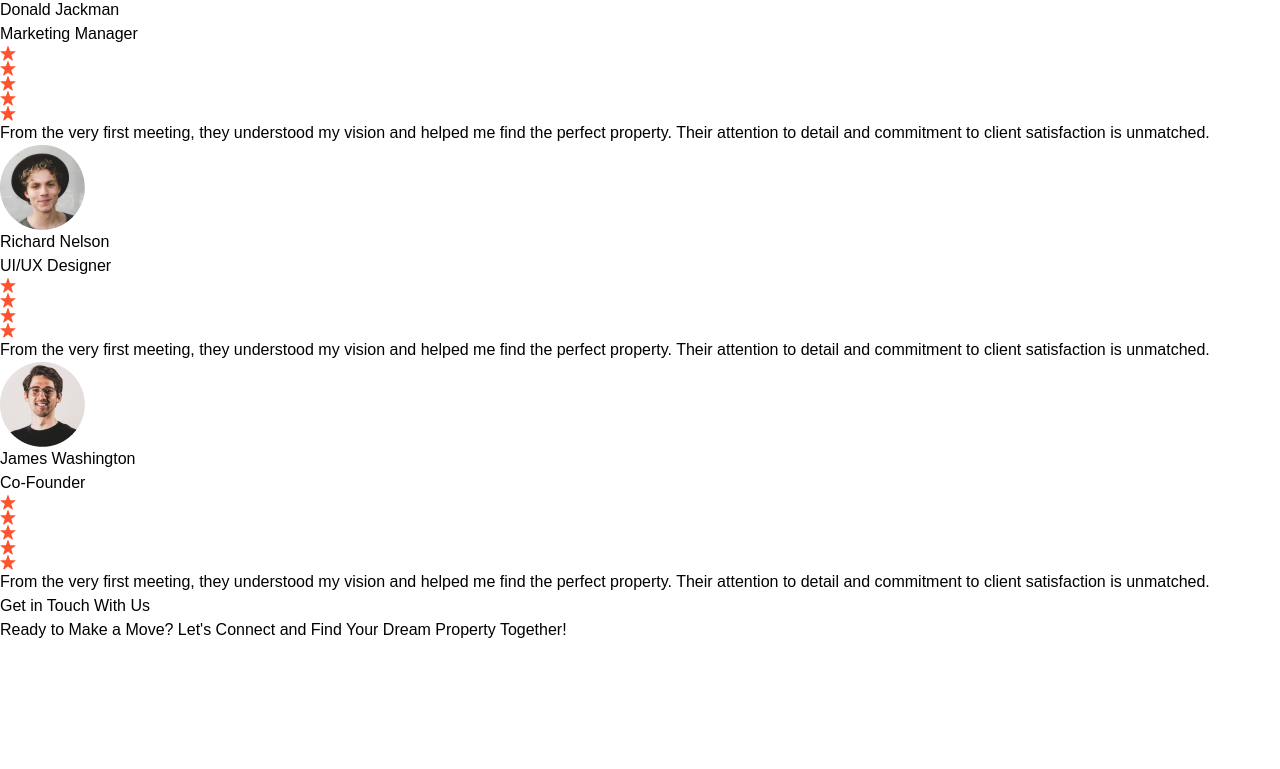
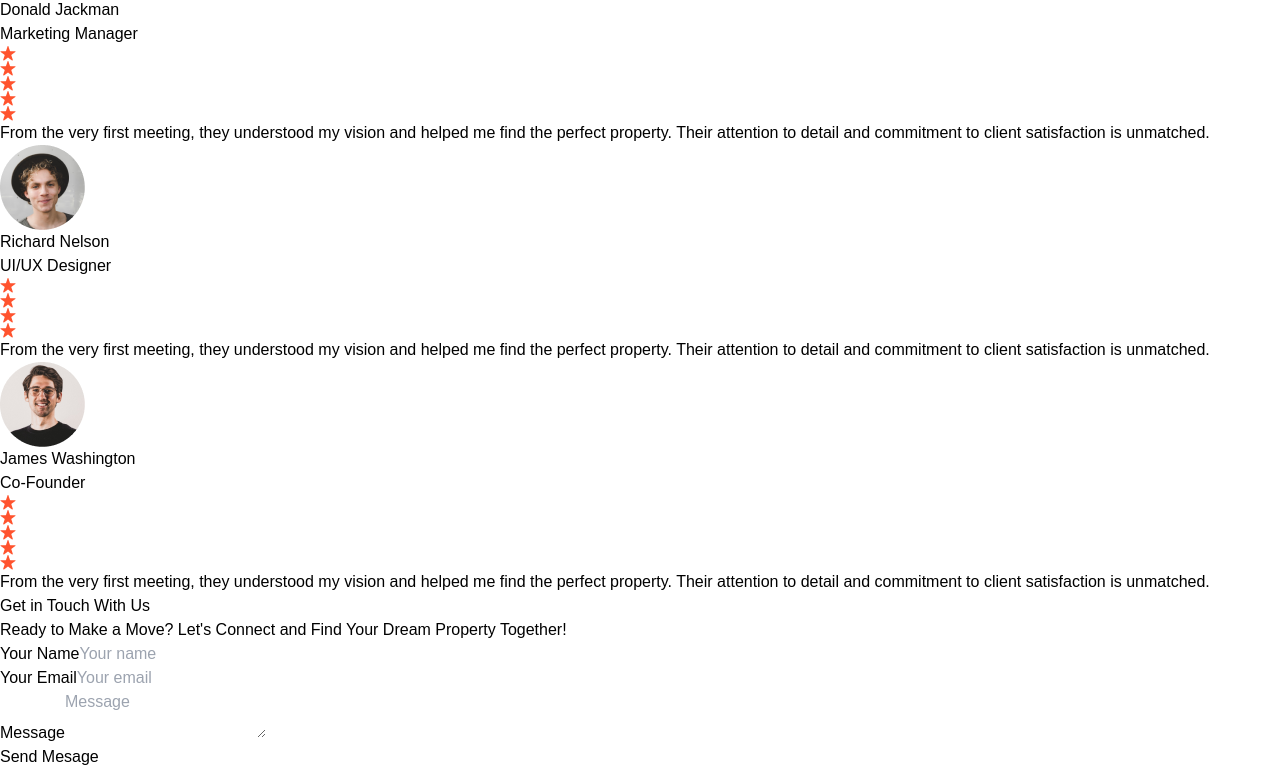
Before and after one commit to thekamiyeoladipo/real-estate-website, a React (Vite) app: page / in a window 1280 px wide. Shown: the part 5883-6652 px from the top of the page. Before the commit the page ends 6525 px from the top, so only its background shows below. Built offline with nearby package versions, Linux system fonts and the light colour scheme.

Commit message:
Add form elements for user contact information in Contact component

```diff
--- a/src/components/Contact.jsx
+++ b/src/components/Contact.jsx
@@ -26,6 +26,48 @@ const Contact = () => {
       >
         Ready to Make a Move? Let's Connect and Find Your Dream Property Together!
       </p>
+
+      <form action="" className='max-w-2xl mx-auto text-gray-600 pt-8'>
+        <div className='flex flex-wrap'>
+            <div className='w-full md:w-1/2 text-left mb-8 md:pl-4'>
+                Your Name
+                <input
+                className='w-full border border-gray-300
+                py-3 px-4 mt-2'
+                type="text"
+                 placeholder='Your name' name="Name" id=""
+                 required
+                 stytle={{outline: 'none', border: 'none'}}
+                 />
+
+            </div>
+
+             <div className='w-full md:w-1/2 text-left mb-8 md:pl-4'>
+                Your Email
+                <input
+                className='w-full border border-gray-300
+                py-3 px-4 mt-2'
+                type="text"
+                 placeholder='Your email' name="Email" id=""
+                 required
+                 stytle={{outline: 'none', border: 'none'}}
+                 />
+
+            </div>
+
+        </div>
+
+        <div className='my-6 text-left'>
+            Message
+            <textarea className='w-full border border-gray-300
+            py-3 px-4 mt-2 h-48 resize-none'
+            name='Message' placeholder='Message' required></textarea>
+        </div>
+
+        <button className='rounded-md bg-blue-600 text-white py-2 px-12 mb-10'>
+            Send Mesage
+        </button>
+      </form>
     </div>
   );
 }
```
